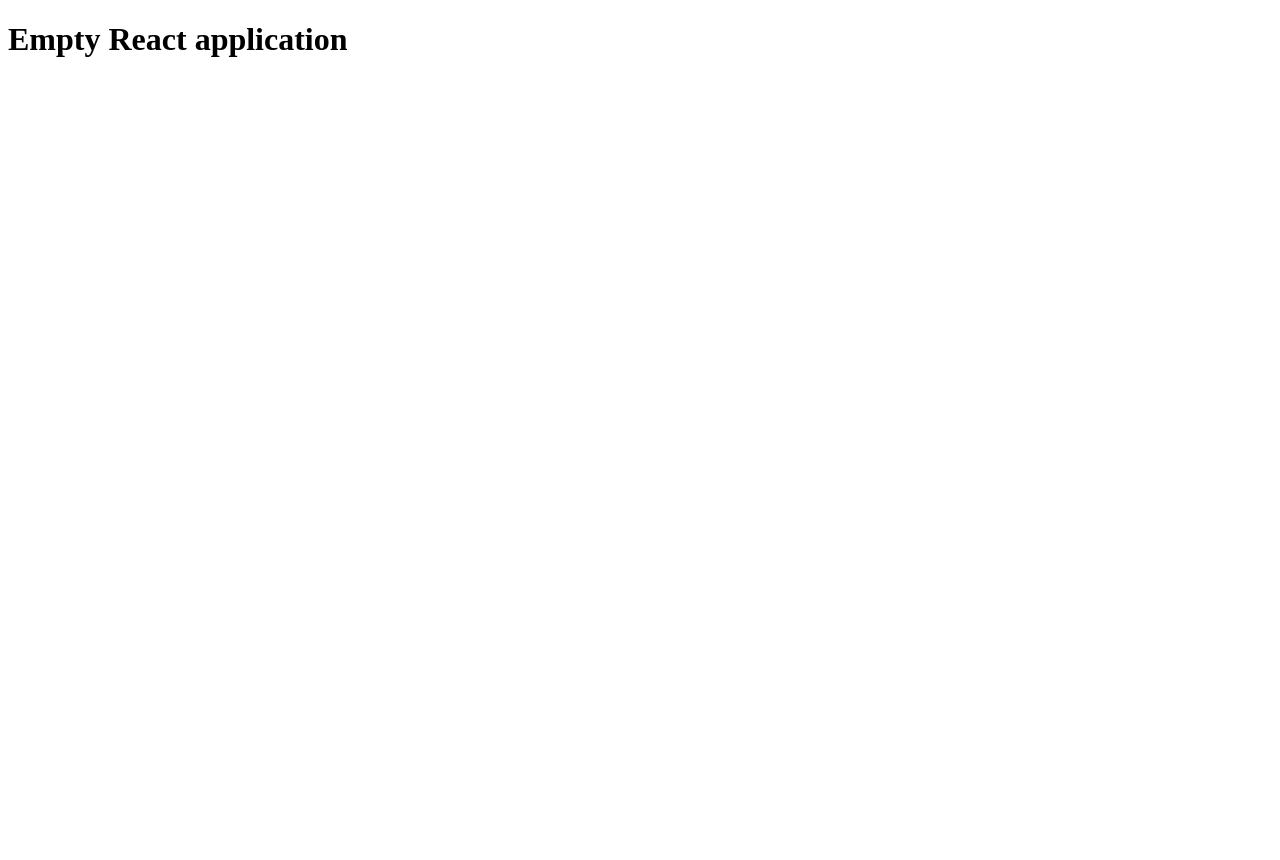
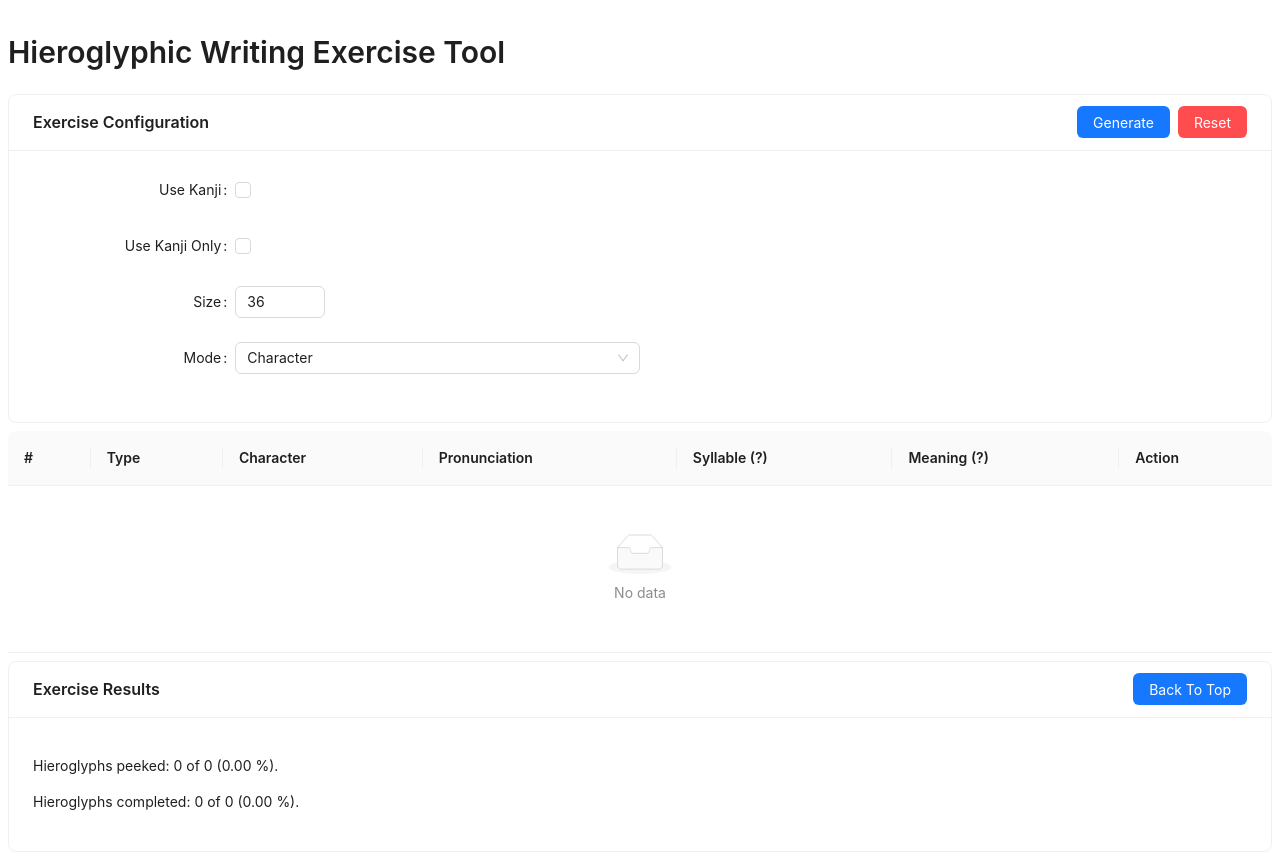
Before and after one commit to AndreyTalanin/HieroglyphicWritingExerciseTool, a React (Create React App) app in the folder Source/HieroglyphicWritingExerciseTool/ClientApplication/: page / in a window 1280 px wide. Before the commit the page ends 800 px from the top, so only its background shows below. Built offline with nearby package versions, Linux system fonts and the light colour scheme.

Commit message:
Implement client application

```diff
--- /dev/null
+++ b/Source/HieroglyphicWritingExerciseTool/ClientApplication/src/Application.module.css
@@ -0,0 +1,18 @@
+.page {
+  width: 100%;
+}
+
+.cardHeader {
+  width: 100%;
+  justify-content: flex-end;
+}
+
+.cardHeader *:first-child {
+  margin-right: auto;
+}
+
+.form {
+  width: 50%;
+  min-width: 480px;
+  max-width: 640px;
+}
--- a/Source/HieroglyphicWritingExerciseTool/ClientApplication/src/Application.tsx
+++ b/Source/HieroglyphicWritingExerciseTool/ClientApplication/src/Application.tsx
@@ -1,8 +1,279 @@
+import { Button, Card, Checkbox, Form, InputNumber, Select, Space, Table, Typography } from "antd";
+import styles from "./Application.module.css";
+import { useCallback, useEffect, useMemo, useState } from "react";
+import { HieroglyphProperties } from "./entities/HieroglyphProperties";
+import { HieroglyphModel } from "./models/HieroglyphModel";
+import { generateExercise } from "./api/requests";
+
+type ExerciseMode = "type" | "type-pronunciation" | "full-description" | "character";
+
+const defaultExerciseMode: ExerciseMode = "character";
+
+interface ExerciseConfiguration {
+  useKanji: boolean;
+  useKanjiOnly: boolean;
+  size: number;
+  mode: ExerciseMode;
+}
+
+const initialExerciseConfiguration: ExerciseConfiguration = {
+  useKanji: false,
+  useKanjiOnly: false,
+  size: 36,
+  mode: defaultExerciseMode,
+};
+
+interface HieroglyphRecord extends HieroglyphModel {
+  index: number;
+  displayed: boolean;
+}
+
 const Application = () => {
+  const [mode, setMode] = useState<ExerciseMode>(defaultExerciseMode);
+  const [hieroglyphs, setHieroglyphs] = useState<HieroglyphModel[]>([]);
+  const [peekedIndexes, setPeekedIndexes] = useState<Set<number>>(new Set<number>());
+  const [displayedIndexes, setDisplayedIndexes] = useState<Set<number>>(new Set<number>());
+  const [completedIndexes, setCompletedIndexes] = useState<Set<number>>(new Set<number>());
+
+  const [exerciseConfigurationForm] = Form.useForm<ExerciseConfiguration>();
+
+  const hieroglyphsTotal = useMemo(() => hieroglyphs.length, [hieroglyphs]);
+
+  const hieroglyphsTotalDivisionSafe = useMemo(() => (hieroglyphsTotal > 0 ? hieroglyphsTotal : 1), [hieroglyphsTotal]);
+
+  const hieroglyphsPeeked = useMemo(() => peekedIndexes.size, [peekedIndexes]);
+
+  const hieroglyphsCompleted = useMemo(() => completedIndexes.size, [completedIndexes]);
+
+  const hiddenProperties = useMemo(() => {
+    if (mode === "type") {
+      return HieroglyphProperties.Type;
+    } else if (mode === "type-pronunciation") {
+      return HieroglyphProperties.Type | HieroglyphProperties.Pronunciation;
+    } else if (mode === "full-description") {
+      return HieroglyphProperties.Type | HieroglyphProperties.Pronunciation | HieroglyphProperties.Syllable | HieroglyphProperties.Meaning;
+    } else {
+      return HieroglyphProperties.Character;
+    }
+  }, [mode]);
+
+  const hieroglyphRecords = useMemo(() => {
+    return hieroglyphs.map((hieroglyph, index) => {
+      const record = {
+        index: index,
+        displayed: peekedIndexes.has(index) || displayedIndexes.has(index),
+        ...hieroglyph,
+      };
+
+      if (hiddenProperties & HieroglyphProperties.Type && !record.displayed) {
+        record.type = "???";
+      }
+      if (hiddenProperties & HieroglyphProperties.Character && !record.displayed) {
+        record.character = "???";
+      }
+      if (hiddenProperties & HieroglyphProperties.Pronunciation && !record.displayed) {
+        record.pronunciation = "???";
+      }
+      if (hiddenProperties & HieroglyphProperties.Syllable && !record.displayed) {
+        record.syllable = "???";
+      }
+      if (hiddenProperties & HieroglyphProperties.Meaning && !record.displayed) {
+        record.meaning = "???";
+      }
+
+      return record;
+    });
+  }, [hieroglyphs, peekedIndexes, displayedIndexes, hiddenProperties]);
+
+  const onGenerateButtonClick = useCallback(() => {
+    exerciseConfigurationForm.submit();
+  }, [exerciseConfigurationForm]);
+
+  const onResetButtonClick = useCallback(() => {
+    setHieroglyphs([]);
+    setPeekedIndexes(new Set<number>());
+    setDisplayedIndexes(new Set<number>());
+    setCompletedIndexes(new Set<number>());
+    exerciseConfigurationForm.resetFields();
+  }, [exerciseConfigurationForm]);
+
+  const onPeekButtonClick = useCallback(
+    (index: number) => {
+      setPeekedIndexes(new Set<number>([...Array.from(peekedIndexes.values()), index]));
+    },
+    [peekedIndexes]
+  );
+
+  const onDisplayButtonClick = useCallback(
+    (index: number) => {
+      setDisplayedIndexes(new Set<number>([...Array.from(displayedIndexes.values()), index]));
+    },
+    [displayedIndexes]
+  );
+
+  const onCompleteCheckboxChanged = useCallback(
+    (index: number, checked: boolean) => {
+      if (checked) {
+        setCompletedIndexes(new Set<number>([...Array.from(completedIndexes.values()), index]));
+      } else {
+        setCompletedIndexes(new Set<number>(Array.from(completedIndexes.values()).filter((keyToCompare) => index !== keyToCompare)));
+      }
+    },
+    [completedIndexes]
+  );
+
+  useEffect(() => {
+    if (hieroglyphsTotal === hieroglyphsCompleted && hieroglyphsTotal !== 0) {
+      window.location.href = "#exerciseResultsCard";
+    }
+  }, [hieroglyphsTotal, hieroglyphsCompleted]);
+
+  const onBackToTopButtonClick = useCallback(() => {
+    window.scrollTo({ top: 0 });
+  }, []);
+
+  const onFormFinish = (exerciseConfiguration: ExerciseConfiguration) => {
+    const { useKanji, useKanjiOnly, size, mode } = exerciseConfiguration;
+    generateExercise({
+      useKanji: useKanji || useKanjiOnly,
+      useKanjiOnly: useKanjiOnly,
+      size: size,
+    }).then((response) => {
+      setMode(mode);
+      setHieroglyphs(response.hieroglyphs);
+      setPeekedIndexes(new Set<number>());
+      setDisplayedIndexes(new Set<number>());
+      setCompletedIndexes(new Set<number>());
+    });
+  };
+
+  const onFormFinishFailed = () => {
+    alert("Form validation failed.");
+  };
+
+  const columns = [
+    {
+      key: "index",
+      title: "#",
+      dataIndex: "index",
+      render: (index: number) => 1 + index,
+    },
+    {
+      key: "type",
+      title: "Type",
+      dataIndex: "type",
+    },
+    {
+      key: "character",
+      title: "Character",
+      dataIndex: "character",
+    },
+    {
+      key: "pronunciation",
+      title: "Pronunciation",
+      dataIndex: "pronunciation",
+    },
+    {
+      key: "syllable",
+      title: "Syllable (?)",
+      dataIndex: "syllable",
+      render: (syllable?: string) => syllable ?? <Typography.Text type="secondary">N/A</Typography.Text>,
+    },
+    {
+      key: "meaning",
+      title: "Meaning (?)",
+      dataIndex: "meaning",
+      render: (meaning?: string) => meaning ?? <Typography.Text type="secondary">N/A</Typography.Text>,
+    },
+    {
+      key: "action",
+      title: "Action",
+      render: (_: any, record: HieroglyphRecord) => (
+        <Space wrap direction="horizontal" align="baseline">
+          <Button disabled={record.displayed} onClick={() => onPeekButtonClick(record.index)} danger>
+            Peek
+          </Button>
+          <Button disabled={record.displayed} onClick={() => onDisplayButtonClick(record.index)}>
+            Display
+          </Button>
+          <Checkbox onChange={(e) => onCompleteCheckboxChanged(record.index, e.target.checked)}>Complete</Checkbox>
+        </Space>
+      ),
+    },
+  ];
+
   return (
-    <>
-      <h1>Empty React application</h1>
-    </>
+    <Space className={styles.page} direction="vertical">
+      <Typography.Title level={2}>Hieroglyphic Writing Exercise Tool</Typography.Title>
+      <Card
+        title={
+          <Space wrap className={styles.cardHeader} direction="horizontal" align="baseline">
+            <Space wrap direction="horizontal" align="baseline">
+              Exercise Configuration
+            </Space>
+            <Space wrap direction="horizontal" align="baseline">
+              <Button type="primary" onClick={onGenerateButtonClick}>
+                Generate
+              </Button>
+              <Button type="primary" onClick={onResetButtonClick} danger>
+                Reset
+              </Button>
+            </Space>
+          </Space>
+        }
+      >
+        <Form
+          form={exerciseConfigurationForm}
+          initialValues={initialExerciseConfiguration}
+          onFinish={onFormFinish}
+          onFinishFailed={onFormFinishFailed}
+          labelCol={{ span: 8 }}
+          wrapperCol={{ span: 16 }}
+          className={styles.form}
+        >
+          <Form.Item name="useKanji" valuePropName="checked" label="Use Kanji">
+            <Checkbox />
+          </Form.Item>
+          <Form.Item name="useKanjiOnly" valuePropName="checked" label="Use Kanji Only">
+            <Checkbox />
+          </Form.Item>
+          <Form.Item name="size" label="Size">
+            <InputNumber />
+          </Form.Item>
+          <Form.Item name="mode" label="Mode">
+            <Select placeholder="Select a mode">
+              <Select.Option value="type">Type</Select.Option>
+              <Select.Option value="type-pronunciation">Type & Pronunciation</Select.Option>
+              <Select.Option value="full-description">Full Description</Select.Option>
+              <Select.Option value="character">Character</Select.Option>
+            </Select>
+          </Form.Item>
+        </Form>
+      </Card>
+      <Table dataSource={hieroglyphRecords} rowKey="index" columns={columns} pagination={false} />
+      <Card
+        id="exerciseResultsCard"
+        title={
+          <Space wrap className={styles.cardHeader} direction="horizontal" align="baseline">
+            <Space wrap direction="horizontal" align="baseline">
+              Exercise Results
+            </Space>
+            <Space wrap direction="horizontal" align="baseline">
+              <Button type="primary" onClick={onBackToTopButtonClick}>
+                Back To Top
+              </Button>
+            </Space>
+          </Space>
+        }
+      >
+        <p>
+          Hieroglyphs peeked: {hieroglyphsPeeked} of {hieroglyphsTotal} ({((100 * hieroglyphsPeeked) / hieroglyphsTotalDivisionSafe).toFixed(2)} %).
+        </p>
+        <p>
+          Hieroglyphs completed: {hieroglyphsCompleted} of {hieroglyphsTotal} ({((100 * hieroglyphsCompleted) / hieroglyphsTotalDivisionSafe).toFixed(2)} %).
+        </p>
+      </Card>
+    </Space>
   );
 };
 
```
